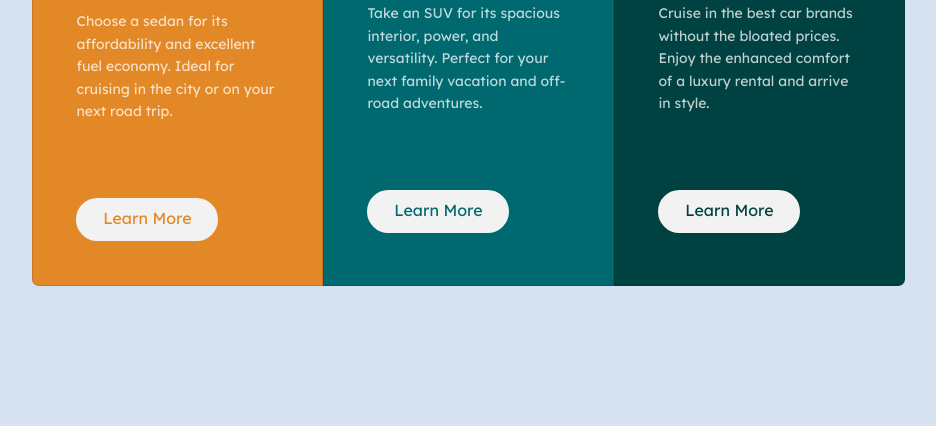
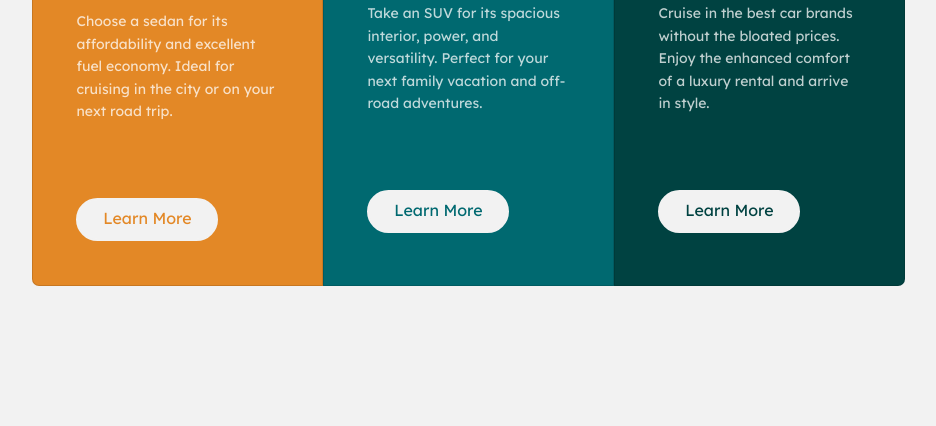
Before and after one commit to Abhi7254/3-column-preview-card.github.io, a plain HTML site: page index.html in a window 1280 px wide. Shown: the part 374-800 px from the top of the page, without its empty margins (172-1108 px from the left). Drawn offline with nearby package versions, Linux system fonts and the light colour scheme.

Commit message:
Updated the background color

```diff
--- a/css/styles.css
+++ b/css/styles.css
@@ -3,7 +3,7 @@
     padding: 0;
 }
 body {
-    background-color: hsl(212, 45%, 89%);
+    background-color: hsl(0, 0%, 95%);
     font-family: 'Lexend Deca', sans-serif;
     height: 100vh;
     display: flex;
```
